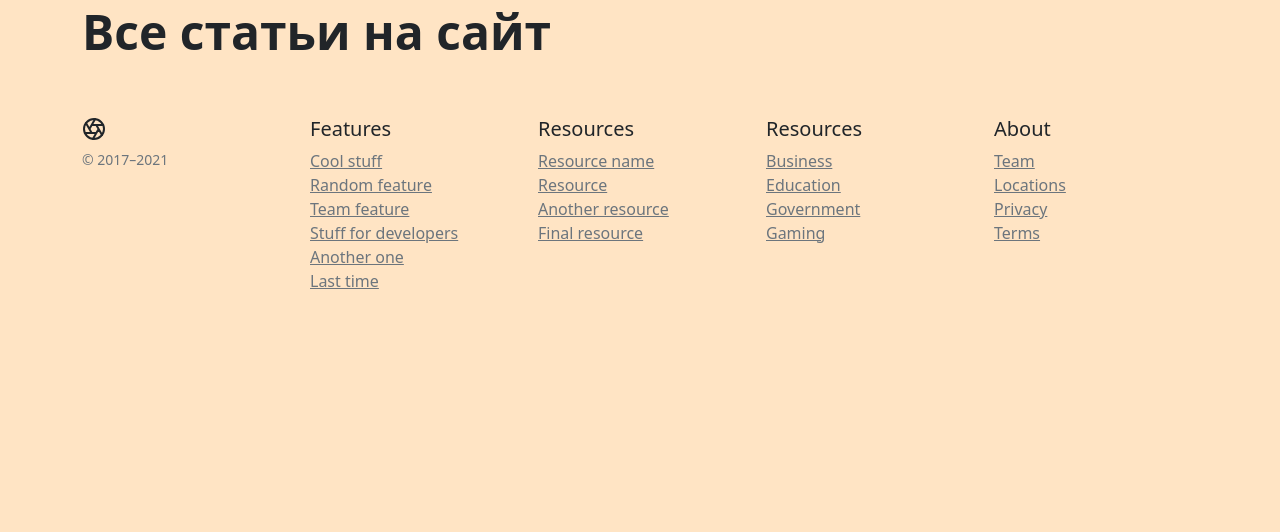
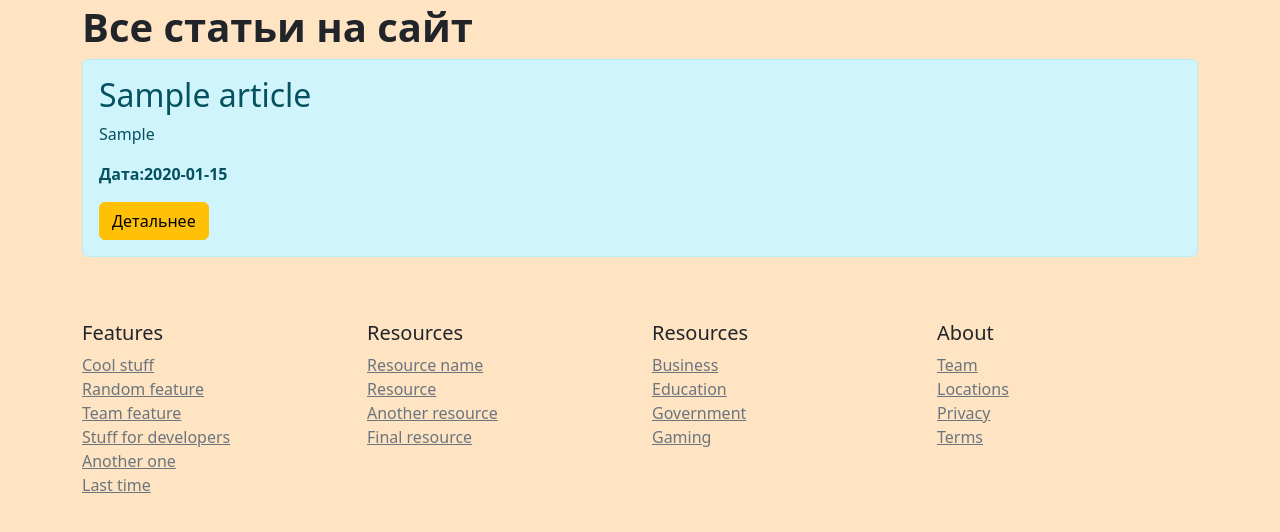
Before and after one commit to Tize99/Flask_blog, a Flask app: page /posts in a window 1280 px wide. Shown: the part 45-577 px from the top of the page. Run offline with Flask 2, Linux system fonts and the light colour scheme; tables that the repository leaves empty hold one stand-in row (values such as "Sample post").

Commit message:
template_postsHTML

```diff
--- a/app.py
+++ b/app.py
@@ -48,7 +48,7 @@ def create_article():
         try:
             db.session.add(article)
             db.session.commit()
-            return redirect('/')
+            return redirect('/posts')
         except:
             return "При добавлении статьи произошла ошибка"
 
--- a/templates/base.html
+++ b/templates/base.html
@@ -19,10 +19,6 @@
 {% block body %}{% endblock %}
 <footer class="container py-5">
   <div class="row">
-    <div class="col-12 col-md">
-      <svg xmlns="http://www.w3.org/2000/svg" width="24" height="24" fill="none" stroke="currentColor" stroke-linecap="round" stroke-linejoin="round" stroke-width="2" class="d-block mb-2" role="img" viewBox="0 0 24 24"><title>Product</title><circle cx="12" cy="12" r="10"></circle><path d="M14.31 8l5.74 9.94M9.69 8h11.48M7.38 12l5.74-9.94M9.69 16L3.95 6.06M14.31 16H2.83m13.79-4l-5.74 9.94"></path></svg>
-      <small class="d-block mb-3 text-muted">© 2017–2021</small>
-    </div>
     <div class="col-6 col-md">
       <h5>Features</h5>
       <ul class="list-unstyled text-small">
--- a/templates/posts.html
+++ b/templates/posts.html
@@ -8,9 +8,15 @@
 
 {% block body %}
     <div class="container">
-        <h1 class="display-5 fw-bold">Все статьи на сайт</h1>
+        <h1 class="display-6 fw-bold">Все статьи на сайт</h1>
 
         {% for el in articles %}
+        <div class="alert alert-info">
+            <h2>{{ el.title }}</h2>
+            <p>{{ el.intro }}</p>
+            <p><b>Дата:{{ el.date.date() }}</b></p>
+            <button class="btn btn-warning"> Детальнее</button>
+        </div>
         {% endfor %}
 
     </div>
```
